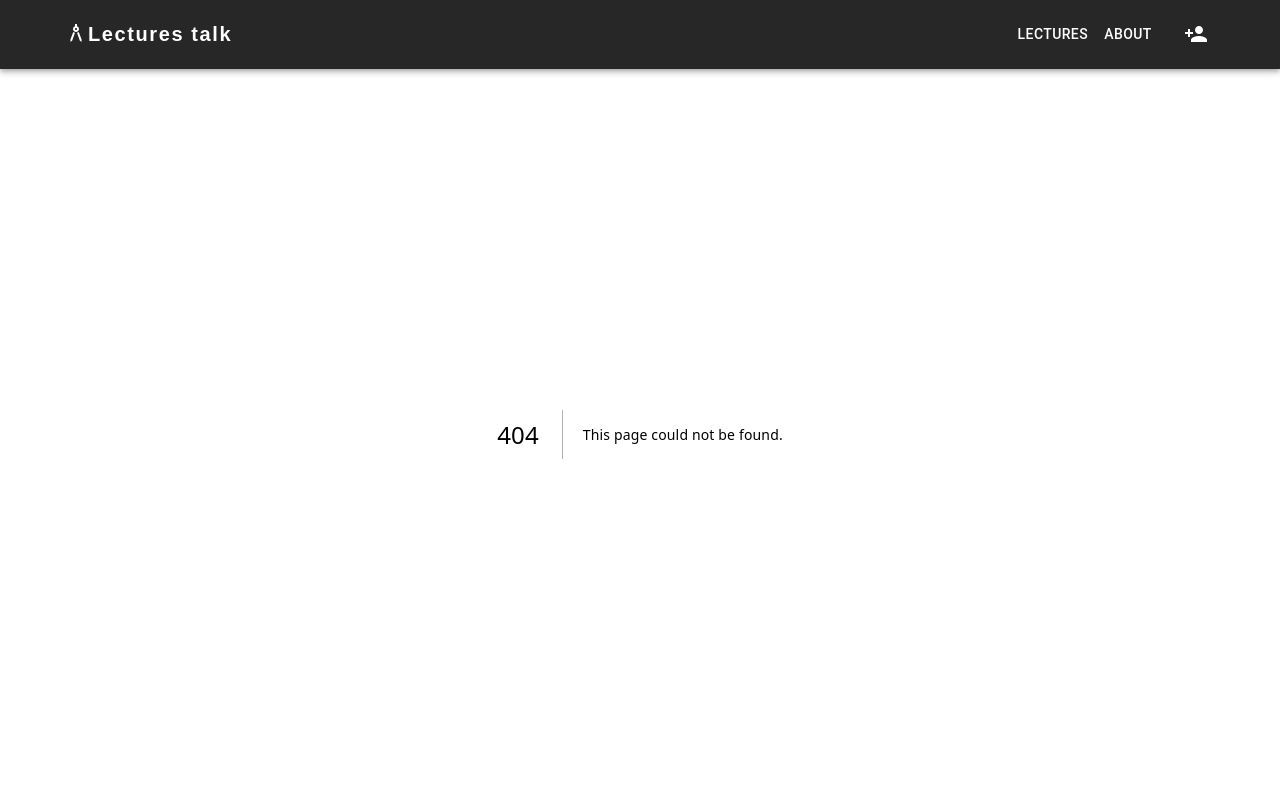
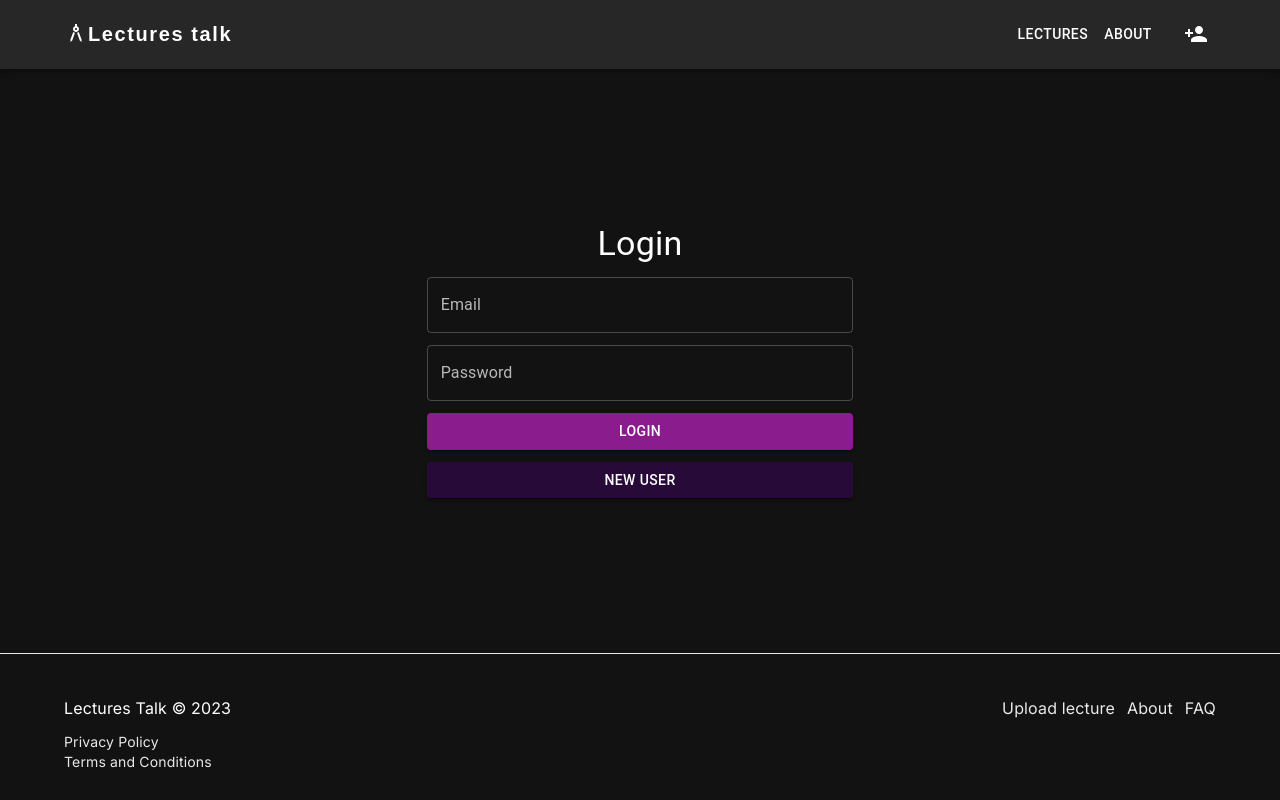
Before and after one commit to LecturesTalk-Group29/lectures-talk-web, a Next.js app: page /login in a window 1280 px wide. Before the commit this address had no page. Built offline with nearby package versions, Linux system fonts and the light colour scheme.

Commit message:
Added back deleted login page

```diff
--- /dev/null
+++ b/app/login/page.tsx
@@ -0,0 +1,143 @@
+"use client";
+
+import { useState } from 'react';
+import Box from "@mui/material/Box";
+import { TextField, Button, Typography,CircularProgress } from '@mui/material';
+import Footer from "./../Footer";
+import { useRouter } from 'next/navigation'
+
+const MIN_PASSWORD_LENGTH = 4;
+
+export default function Login() {
+  const router = useRouter();
+  const [email, setEmail] = useState('');
+  const [password, setPassword] = useState('');
+  const [emailError, setEmailError] = useState('');
+  const [passwordError, setPasswordError] = useState('');
+  const [isLoading, setIsLoading] = useState(false);
+
+  const handleLogin = async () => {
+    const emailPattern = /^[^\s@]+@[^\s@]+\.[^\s@]+$/;
+    let isValid = true;
+
+    if (!emailPattern.test(email)) {
+      setEmailError('Please enter a valid email.');
+      isValid = false;
+    } else {
+      setEmailError('');
+    }
+
+    if (password.length < MIN_PASSWORD_LENGTH) {
+      setPasswordError(`Password should be at least ${MIN_PASSWORD_LENGTH} characters long.`);
+      isValid = false;
+    } else {
+      setPasswordError('');
+    }
+
+    if (isValid) {
+      // Process Login
+      handleLoginRequest();
+
+    }
+  };
+
+  const handleLoginRequest = async () => {
+    setIsLoading(true);
+    try {
+      const response = await fetch(`${window.location.origin}/api/login`, {
+        method: 'POST',
+        headers: {
+          'Content-Type': 'application/json',
+        },
+        body: JSON.stringify({
+          email: email,
+          password: password,
+        }),
+      });
+
+      if (response.ok) {
+        const data = await response.json();
+        // Save the token and refreshToken in a secure place (e.g., cookies, local storage, state management, etc.)
+        localStorage.setItem('token', data.token);
+        localStorage.setItem('refreshToken', data.refreshToken);
+
+        // Redirect to home page (later it should be a dashboard or something)
+        router.push('/');
+      } else if (response.status === 400) {
+        alert('Credentials are missing.');
+      } else if (response.status === 401) {
+        alert('Invalid credentials.');
+      } else if (response.status === 500) {
+        alert('Server error. Please try again later.');
+      }
+    } catch (error) {
+      console.error('Error logging in:', error);
+      alert('An error occurred. Please try again later.');
+    }finally {
+      setIsLoading(false);
+    }
+  }
+
+
+
+  const redirectToSignup = () => {
+    router.push('/signup');
+  }
+
+
+  return (
+    <>
+      <main className='flex-grow'>
+        <Box className="grid place-items-center h-full">
+          <Box className="flex flex-col items-center w-10/12 md:w-1/2 lg:w-1/3 space-y-3">
+            <Typography variant="h4" component="h1">Login</Typography>
+            <TextField
+              variant="outlined"
+              type="email"
+              label="Email"
+              fullWidth
+              value={email}
+              onChange={(e) => setEmail(e.target.value)}
+              error={!!emailError}
+              helperText={emailError}
+            />
+
+            <TextField
+              variant="outlined"
+              type="password"
+              label="Password"
+              fullWidth
+              value={password}
+              onChange={(e) => setPassword(e.target.value)}
+              error={!!passwordError}
+              helperText={passwordError}
+            />
+
+            <Button
+              className='bg-primary'
+              variant="contained"
+              color="primary"
+              fullWidth
+              onClick={handleLogin}
+              disabled={isLoading}
+            >
+              {isLoading ? <CircularProgress size={25} color='secondary'/> : "LOGIN"}
+            </Button>
+            <Button
+              className='bg-secondary'
+              variant="contained"
+              color="primary"
+              fullWidth
+              onClick={redirectToSignup}
+            >
+              New user
+            </Button>
+
+
+          </Box>
+        </Box>
+      </main>
+      <Footer />
+    </>
+  )
+}
```
